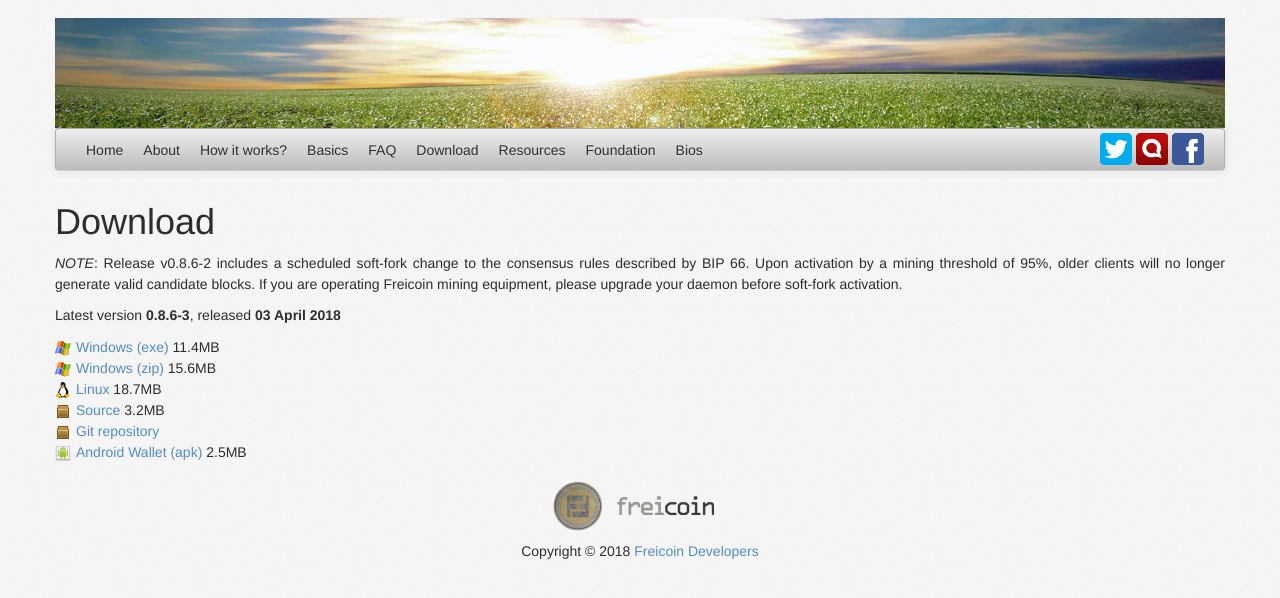
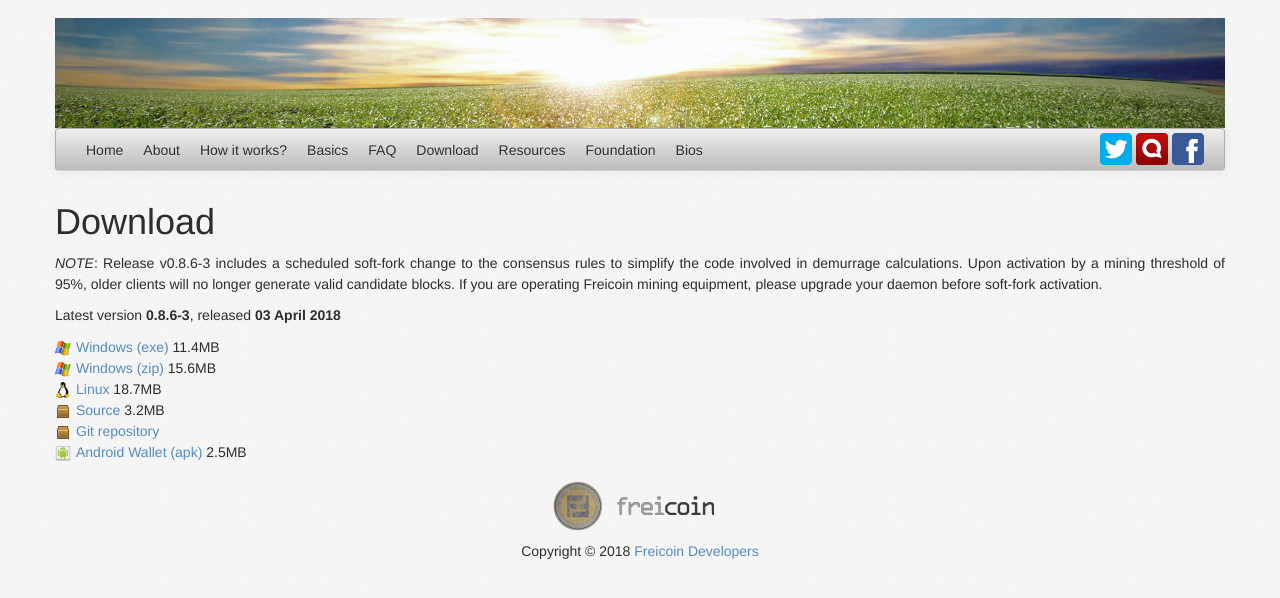
Before and after one commit to freicoin/freico.in, a Jekyll site: the page built from download/index.md, in a window 1280 px wide. Shown: the top 598 px of the page. Built offline with Jekyll 4.4.1, drawn with Linux system fonts in a browser that asks for light colours; nearby versions of some CDN libraries; some web fonts are replaced; comment, search, counter and statistics services are not loaded.

Commit message:
Update note on the download page regarding soft-fork upgrade in v0.8.6-3.

```diff
--- a/download/index.md
+++ b/download/index.md
@@ -7,7 +7,7 @@ title: Download Freicoin
 
 <h1>Download</h1>
 
-*NOTE*: Release v0.8.6-2 includes a scheduled soft-fork change to the consensus rules described by BIP 66. Upon activation by a mining threshold of 95%, older clients will no longer generate valid candidate blocks. If you are operating Freicoin mining equipment, please upgrade your daemon before soft-fork activation.
+*NOTE*: Release v0.8.6-3 includes a scheduled soft-fork change to the consensus rules to simplify the code involved in demurrage calculations. Upon activation by a mining threshold of 95%, older clients will no longer generate valid candidate blocks. If you are operating Freicoin mining equipment, please upgrade your daemon before soft-fork activation.
 
 Latest version <strong>{{ site.freicoin.version }}</strong>, released <strong>{{ site.freicoin.release_date|date:"%d %B %Y" }}</strong>
 
```
